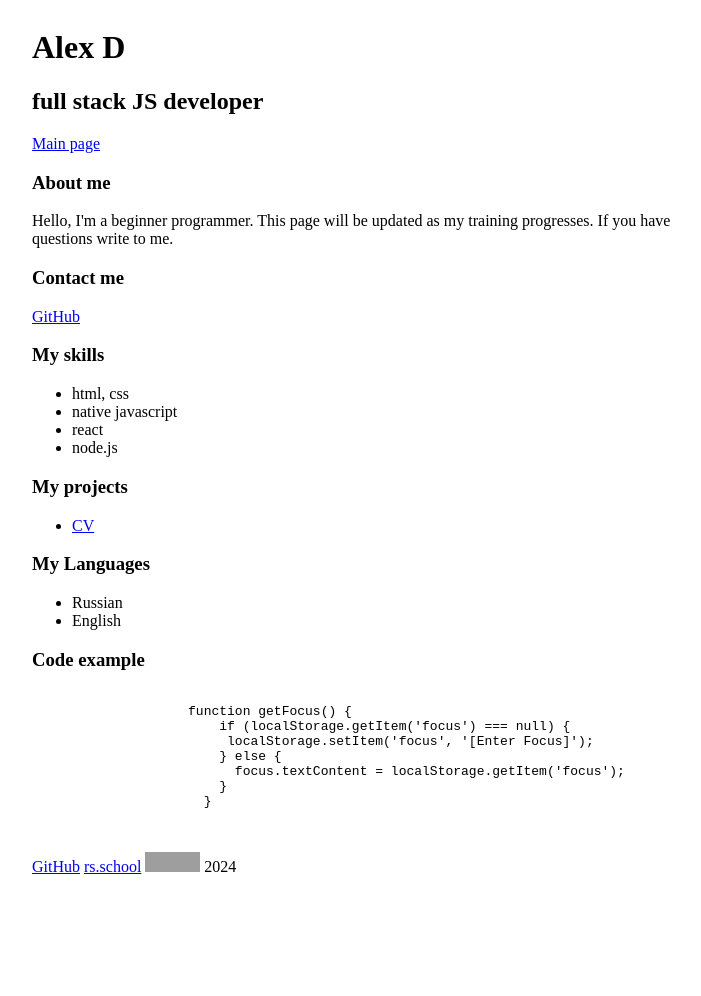
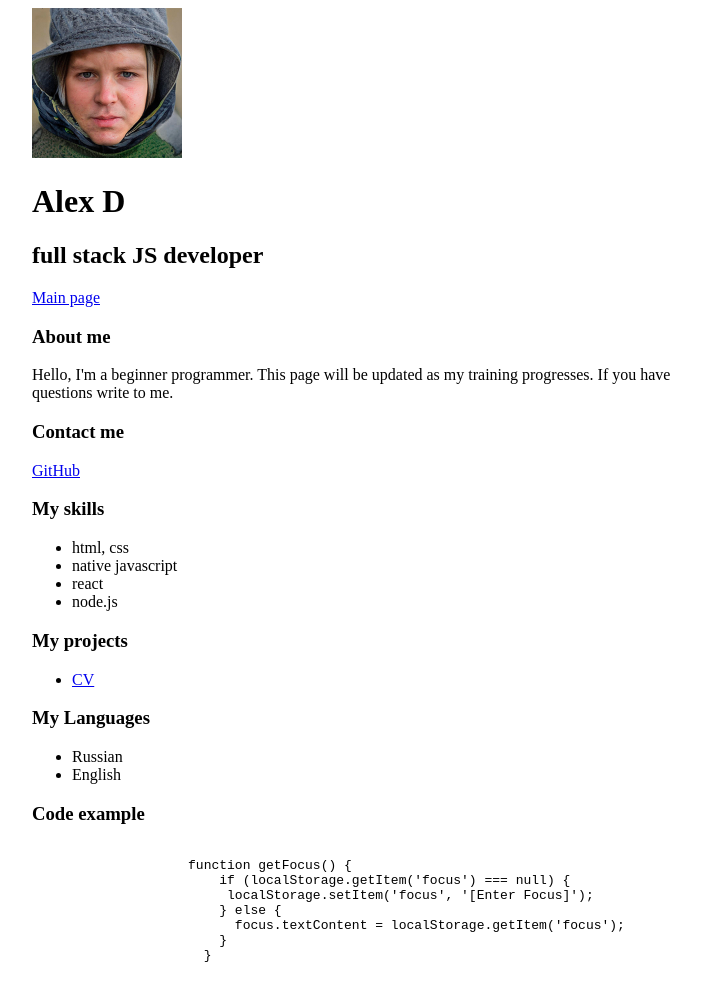
Before and after one commit to GasparNoe/rsschool-cv, a plain HTML site: page index.html in a window 1280 px wide. Shown: the top 996 px of the page, without its empty margins (288-989 px from the left). Before the commit the page ends 876 px from the top, so only its background shows below. Drawn offline with Linux system fonts and the light colour scheme; grey boxes are pictures that could not be loaded.

Commit message:
feat: add avatar

```diff
--- a/index.html
+++ b/index.html
@@ -10,7 +10,7 @@
   <body>
     <div class="container">
         <header>
-            <a href="./img/avatar.png" width="150" height="150" alt="avatar"></a>
+            <img src="./img/avatar.png" width="150" height="150" alt="avatar">
             <h1>Alex D</h1>
             <h2>full stack JS developer</h2>
         </header>
```
